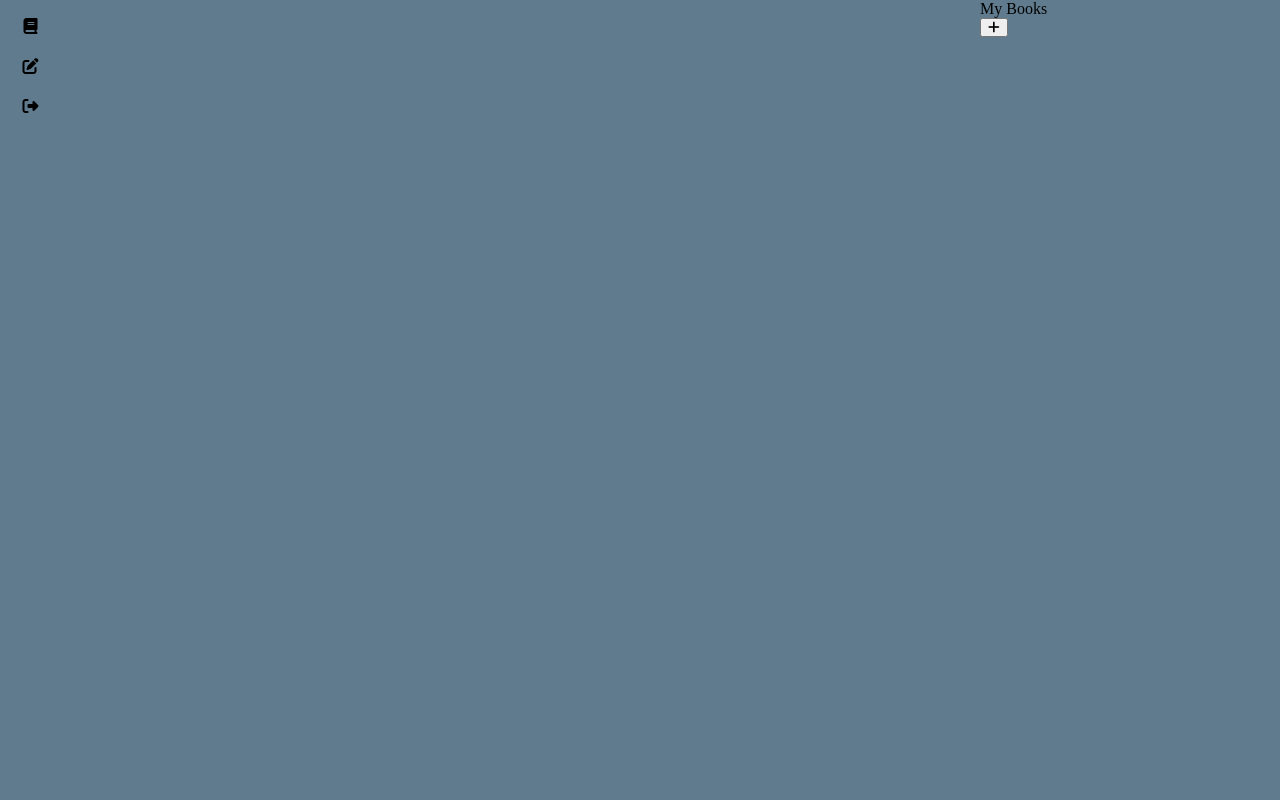
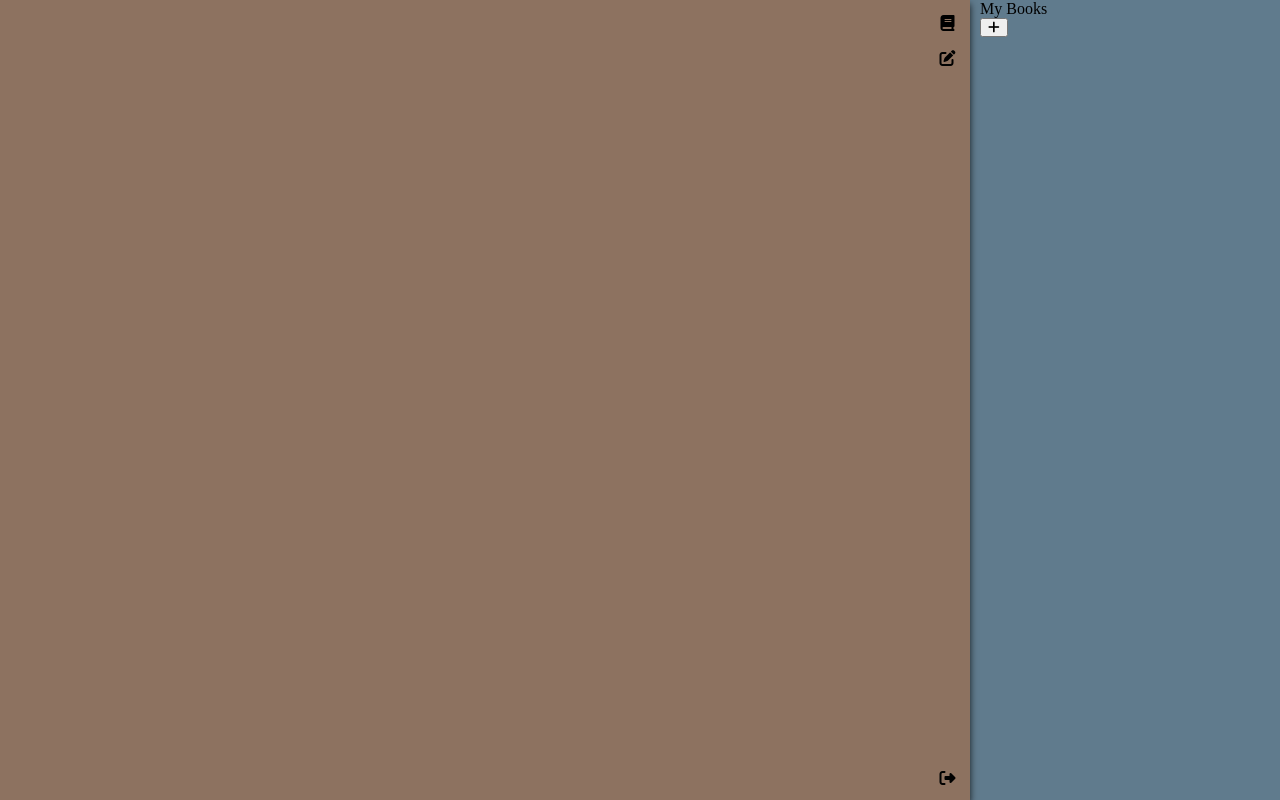
Before and after one commit to TarsLinDor/angular-dragonwriter-2, an Angular app: page / in a window 1280 px wide. Built offline with nearby package versions, Linux system fonts and the light colour scheme.

Commit message:
2 files modified

```diff
--- a/src/app/app.component.css
+++ b/src/app/app.component.css
@@ -1,10 +1,3 @@
-app-toolbar {
-  margin: 0px;
-  display: grid;
-  grid-template-rows: 35px auto 35px;
-  grid-column: 3 / span 1;
-}
-
 app-book-menu {
   position: absolute;
   top: 0px;
@@ -15,17 +8,18 @@ app-toolbar {
   z-index: 0;
 }
 
-dragon {
+app-dragon {
   background-color: rgb(141, 114, 96);
   position: absolute;
   top: 0px;
   bottom: 0px;
   left: 0px;
-  right: 400px;
+  right: 310px;
   display: grid;
   grid-template-columns: 50% auto 40px;
   grid-template-rows: 100%;
   overflow: none;
   box-shadow: 0 4px 7px 0 rgba(0, 0, 0, 0.8);
   padding: 5px 5px 5px 0px;
+  z-index: 1;
 }
--- a/src/app/dragon/dragon.component.css
+++ b/src/app/dragon/dragon.component.css
@@ -0,0 +1,6 @@
+app-toolbar {
+  margin: 0px;
+  display: grid;
+  grid-template-rows: 35px auto 35px;
+  grid-column: 3 / span 1;
+}
```
Lines whose indentation alone changed are shown as unchanged.
